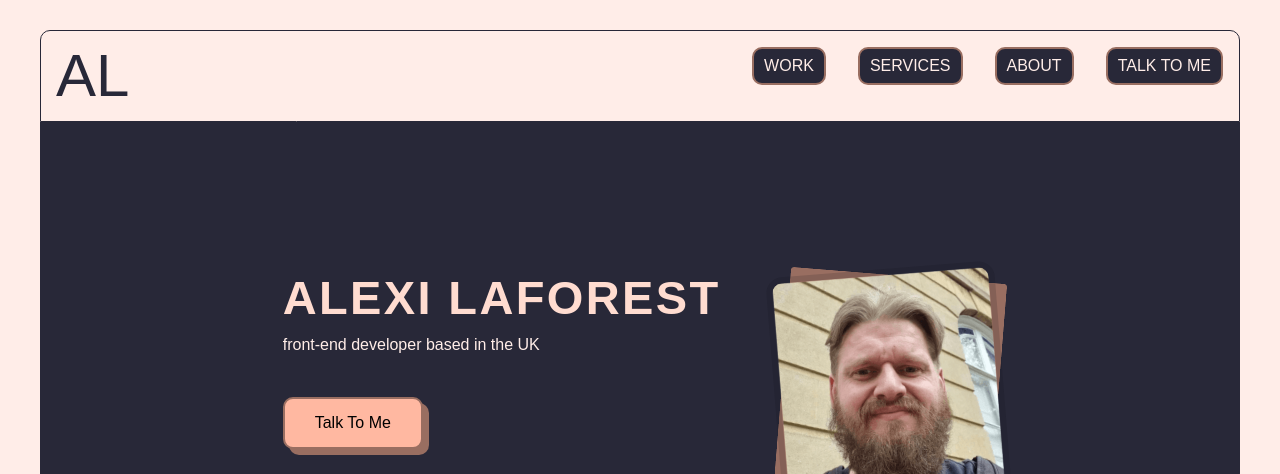
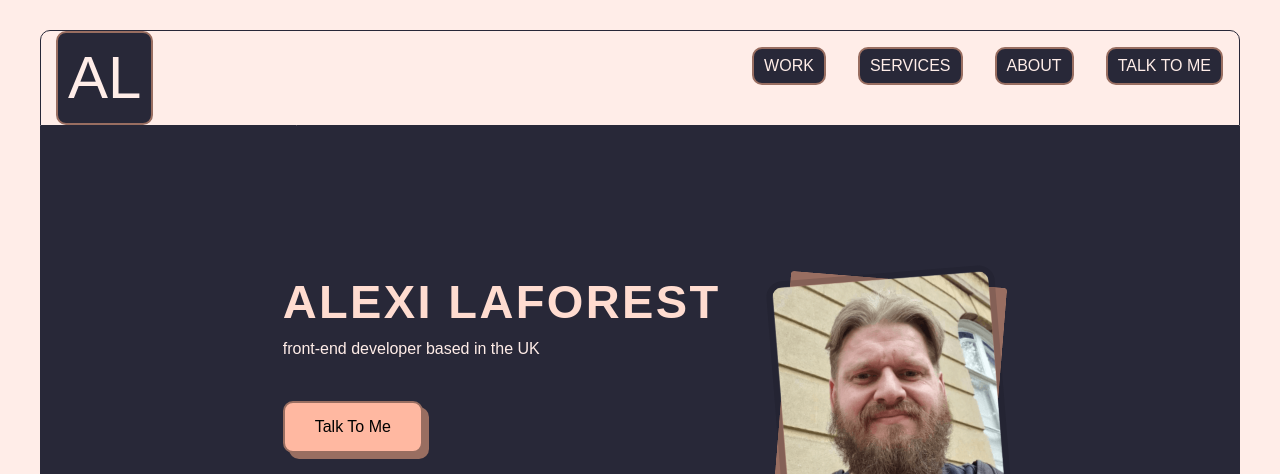
Before and after one commit to JoshLaforest/work-portfolio, a plain HTML site: page index.html in a window 1280 px wide. Shown: the top 474 px of the page. Drawn offline with Linux system fonts and the light colour scheme; a web font is replaced by a local one.

Commit message:
styled hover effects for logo

```diff
--- a/css/style.css
+++ b/css/style.css
@@ -74,9 +74,22 @@ ul {
 /* Logo */
 .logo {
   display: inline-block;
-  color: var(--element-bg-color);
+  color: var(--body-bg-color);
+  background-color: var(--element-bg-color);
   font-size: 60px;
   margin-left: 15px;
+  padding: 0 10px;
+  border: solid 2px var(--brown);
+  border-radius: 10px;
+  transition:
+  background-color ease-in-out .2s,
+  color ease-in-out .2s
+  ;
+}
+
+.logo:hover {
+  background-color: var(--body-bg-color);
+  color: var(--element-bg-color);
 }
 
 /* Nav menu */
```
